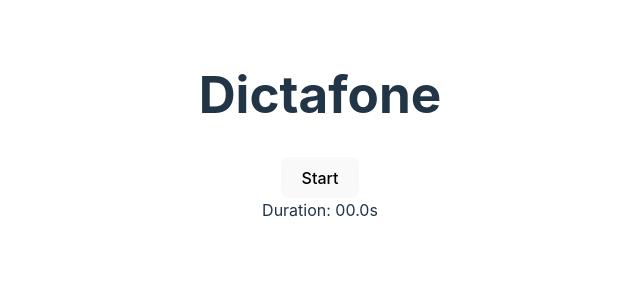
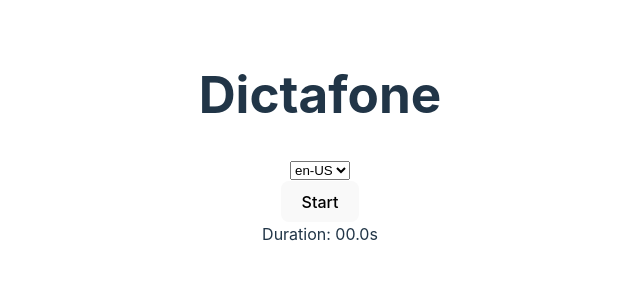
Before and after one commit to herebefrogs/dictafone.app, a Svelte app: page / in a window 1280 px wide. Shown: the top 300 px of the page, without its empty margins (320-960 px from the left). Built offline with nearby package versions, Linux system fonts and the light colour scheme.

Commit message:
Add language selector

```diff
--- a/src/App.svelte
+++ b/src/App.svelte
@@ -1,5 +1,6 @@
 <script>
   import DictationControls from './lib/DicationControls.svelte';
+  import DictationLanguage from './lib/DictationLanguage.svelte';
   import DictationTimer from './lib/DictationTimer.svelte';
   import DictationTranscript from './lib/DictationTranscript.svelte';
 </script>
@@ -7,6 +8,7 @@
 <main>
   <h1>Dictafone</h1>
 
+  <DictationLanguage/>
   <DictationControls/>
   <DictationTimer/>
   <DictationTranscript/>
--- /dev/null
+++ b/src/lib/DictationLanguage.svelte
@@ -0,0 +1,9 @@
+<script>
+  import { lang, LANGUAGES } from "./lang";
+</script>
+
+<select bind:value={$lang}>
+  {#each LANGUAGES as lang_code}
+    <option value={lang_code} selected={lang_code === $lang}>{lang_code}</option>
+  {/each}
+</select>
--- a/src/lib/lang.js
+++ b/src/lib/lang.js
@@ -1,3 +1,8 @@
 import { writable } from 'svelte/store';
 
 export const lang = writable('en-US');
+
+export const LANGUAGES = [
+  'en-US',
+  'fr-FR',
+]
--- a/src/lib/speechRecognition.js
+++ b/src/lib/speechRecognition.js
@@ -54,7 +54,7 @@ const createSpeechRecognition = () => {
   recognition.onend = onEnd;
 
   lang.subscribe(lang => { recognition.lang = lang; });
-  time.subscribe(t => current_time = t);
+  time.subscribe(t => { current_time = t; });
 
   const { subscribe } = readable(recognition, () => () => { recognition.stop(); });
 
```
